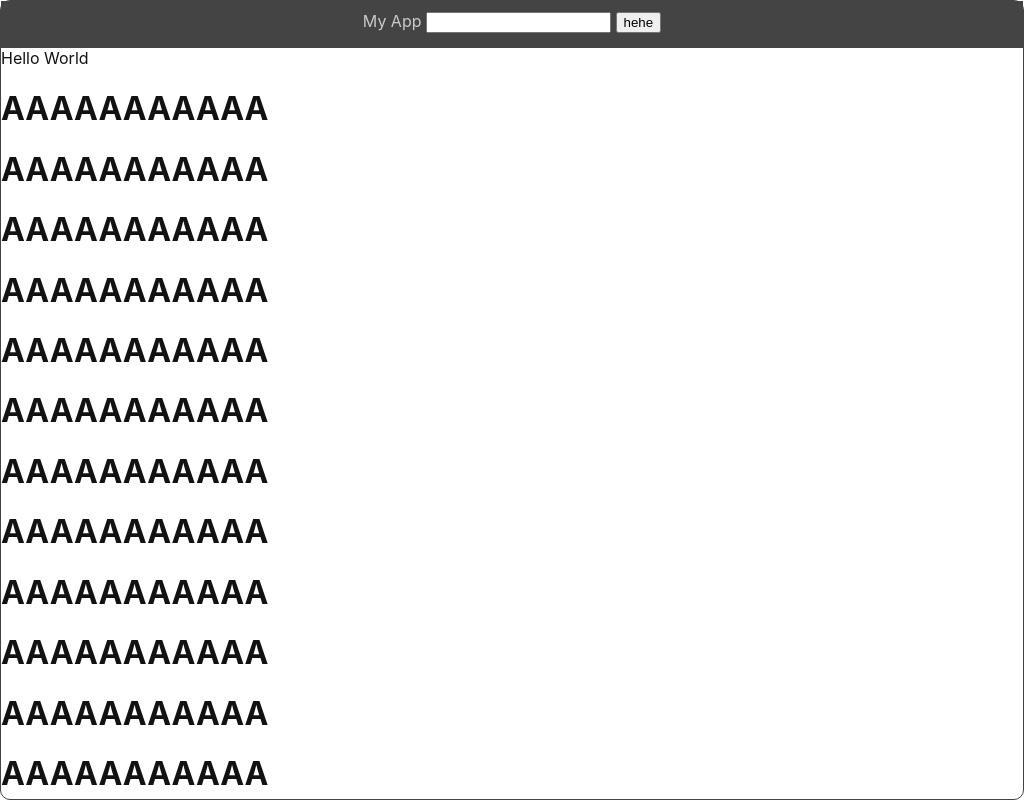
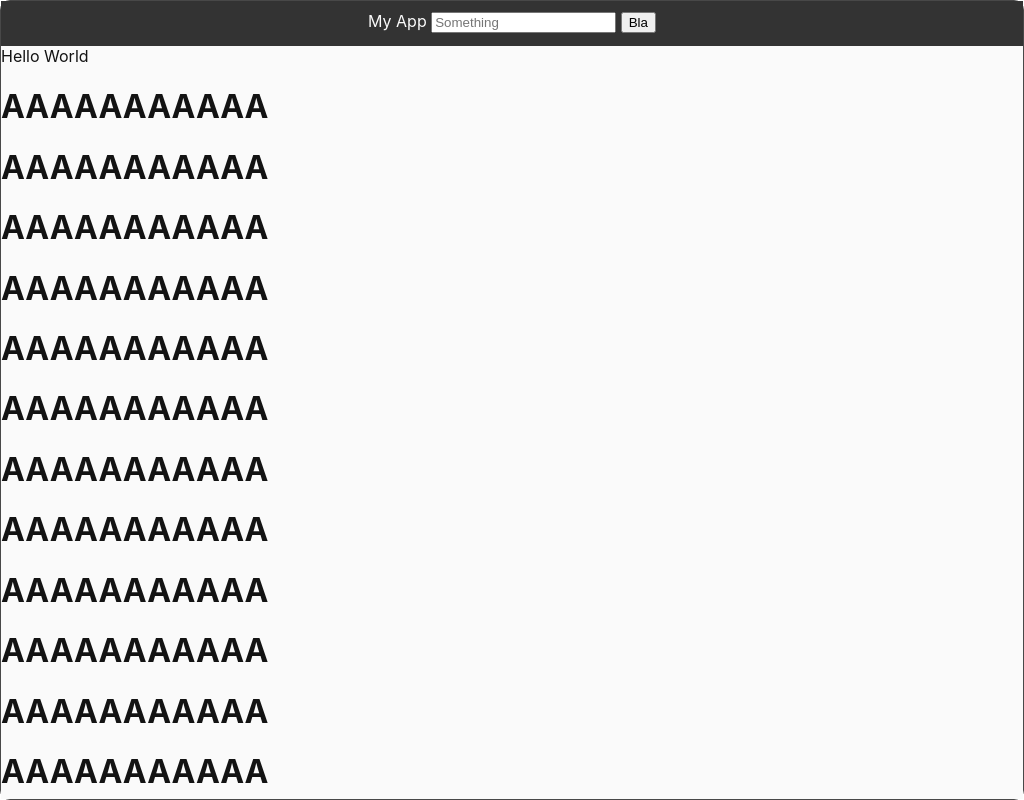
Before and after one commit to morew4rd/basic_electron, an Electron app: page src/_main/_main.html in a window 1024 px wide. Drawn offline with Linux system fonts and the light colour scheme.

Commit message:
more separation between shell and app

```diff
--- a/src/_main/_main.css
+++ b/src/_main/_main.css
@@ -7,18 +7,21 @@ body {
     padding: 0 0 0 0;
     margin: 0 0 0 0;
 
+    display: flex;
+    flex-direction: column;
+
     /* THEME */
     font-family: -apple-system, BlinkMacSystemFont, "Segoe UI", Roboto, Helvetica, Arial, sans-serif;
-    background-color: #ffffff;
-    color: #121212;
-    border: #444444 solid 1px;
-    border-radius: 10px; /* mac borders*/
+    background-color: #ffffff00; /* transparent */
+    color: #ff00ffff; /* purple for debugging. app html should override */
+
+    /* TODO body border toggle with script */
+    border: #484848 solid 1px;
+    border-radius: 10px;
 
     /* DEBUG THEME OVERRIDES */
-    /* border: crimson solid 10px; */
+    /* border: crimson solid 5px; */
 
-    display: flex;
-    flex-direction: column;
 }
 
 #titlebar {
@@ -27,13 +30,14 @@ body {
   user-select: none;
   -webkit-user-select: none;
   -webkit-app-region: drag;
-  background-color: #444444;
-  color: #cacaca;
+  /* background-color: #444444; */
+  /* color: #cacaca; */
   text-align: center;
-  height: 2.3rem;
-  max-height: 2.3rem;
-  padding-top: 10px;
+  max-height: 2.8rem;
   flex-grow: 1;
+  /* display: flex; */
+  /* flex-direction: column; */
+  background-color: #0000ff44; color: #ff0000;  /* for debugging. app html should override */
   /* DEBUG */
   /* border: darkorange solid 10px; */
 }
@@ -51,6 +55,7 @@ body {
     flex: 1;
     display: flex;
     flex-direction: column;
+    background-color: #0000ff44; color: #ff0000;  /* for debugging. app html should override */
     /* DEBUG */
     /* border: darkgreen solid 10px; */
 }
--- a/src/app/app.html
+++ b/src/app/app.html
@@ -1,4 +1,4 @@
-<div style="overflow: scroll">
+<div style="overflow: scroll; background-color: #fafafa; color: #131313">
     <div id="test1">
         APP HERE
     </div>
--- a/src/titlebar/titlebar.html
+++ b/src/titlebar/titlebar.html
@@ -1,5 +1,7 @@
-<div>
-    <span>My App </span>
-    <span><input type="text" /></span>
-    <button>hehe</button>
+<div style="height: 100%; background-color: #333333; color: #fafafa">
+    <div style="padding-top: 10px">
+        <span>My App </span>
+        <span><input type="text" placeholder="Something"/></span>
+        <button>Bla</button>
+    </div>
 </div>
```
